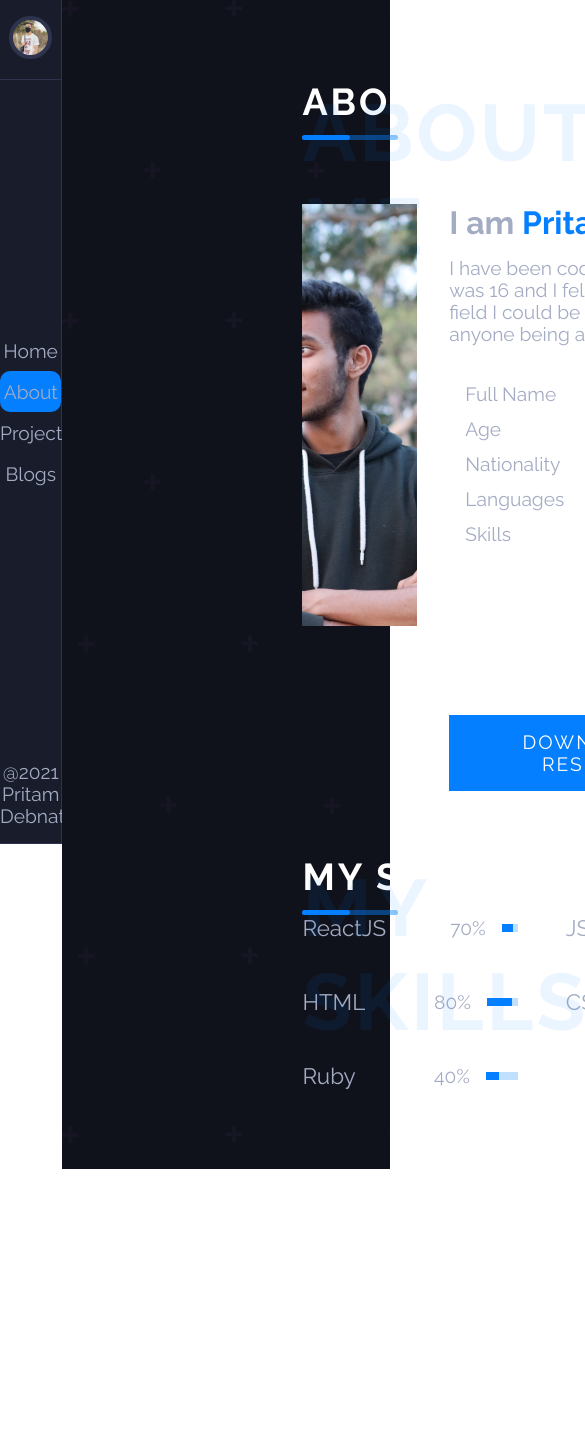
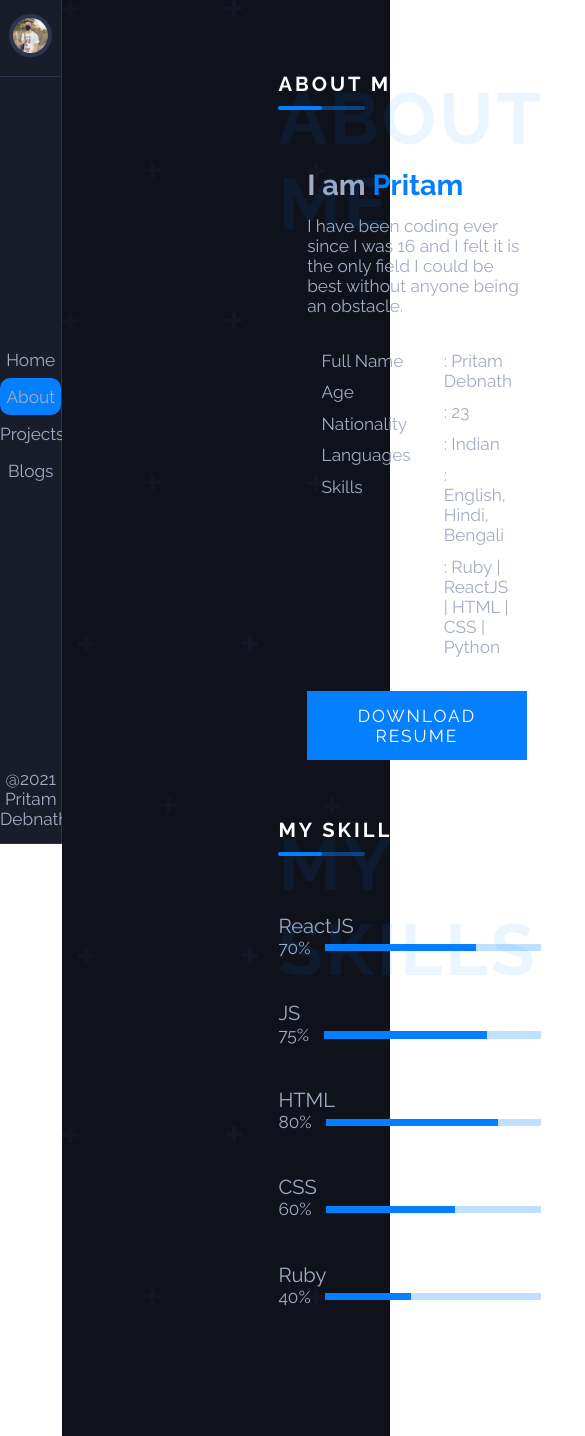
Before and after one commit to Pritam-deb/pritamdebnath, a React (Create React App) app: page /about in a window 390 px wide. Shown: the top 1436 px of the page, 585 px wide, since content can reach past the window. Before the commit the page ends 1169 px from the top, so only its background shows below. Built offline with nearby package versions, Linux system fonts and the light colour scheme.

Commit message:
style :+1:  fixed skills bar

```diff
--- a/src/App.scss
+++ b/src/App.scss
@@ -21,22 +21,21 @@
     color: #037FFF;
 }
 
-
-// @media screen and (max-width: 411px){
-//     html{
-//         font-size: 70%;
-//     }
-// }
-// @media screen and (max-width: 700px){
-//     html{
-//         font-size: 90%;
-//     }
-// }
-// @media screen and (max-width: 480px){
-//     h2{
-//         font-size: 70%;
-//     }
-//     h3{
-//         font-size: 70%;
-//     }
-// }
+@media screen and (max-width: 411px){
+    html{
+        font-size: 70%;
+    }
+}
+@media screen and (max-width: 700px){
+    html{
+        font-size: 90%;
+    }
+}
+@media screen and (max-width: 480px){
+    h2{
+        font-size: 70%;
+    }
+    h3{
+        font-size: 70%;
+    }
+}
--- a/src/Pages/AboutPage.js
+++ b/src/Pages/AboutPage.js
@@ -9,7 +9,7 @@
             <Title title={"About Me"} span={"About ME"} />
             <ImageSection/>
             <Title title={"My Skills"} span={"My Skills"} />
-            <div className="skills-container">
+            <div className="skillsContainer">
                 <SkillsSection skill={'ReactJS'} progress={'70%'} width={'70%'}/>
                 <SkillsSection skill={'JS'} progress={'75%'} width={'75%'}/>
                 <SkillsSection skill={'HTML'} progress={'80%'} width={'80%'}/>
--- a/src/styles/_about.scss
+++ b/src/styles/_about.scss
@@ -64,13 +64,13 @@
     }
 }
 
-.skills-container{
+.skillsContainer{
     display: grid;
     grid-template-columns: repeat(2, 1fr);
     column-gap: 4rem;
     row-gap: 3rem;
-    // margin: 4rem 0;
-    // @media screen and (max-width: 1100px){
-    //     grid-template-columns: repeat(1, 1fr);
-    // }
+    margin: 4rem 0;
+    @media screen and (max-width: 1100px){
+        grid-template-columns: repeat(1, 1fr);
+    }
 }
```
